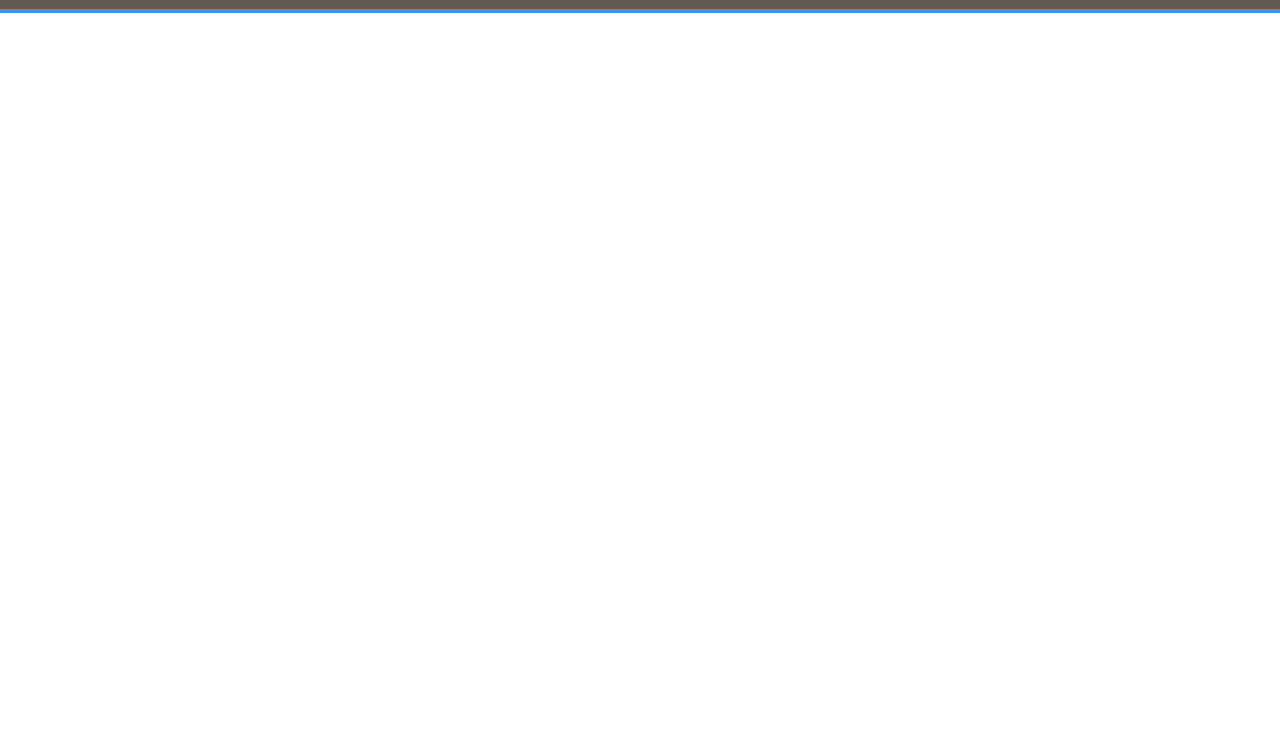
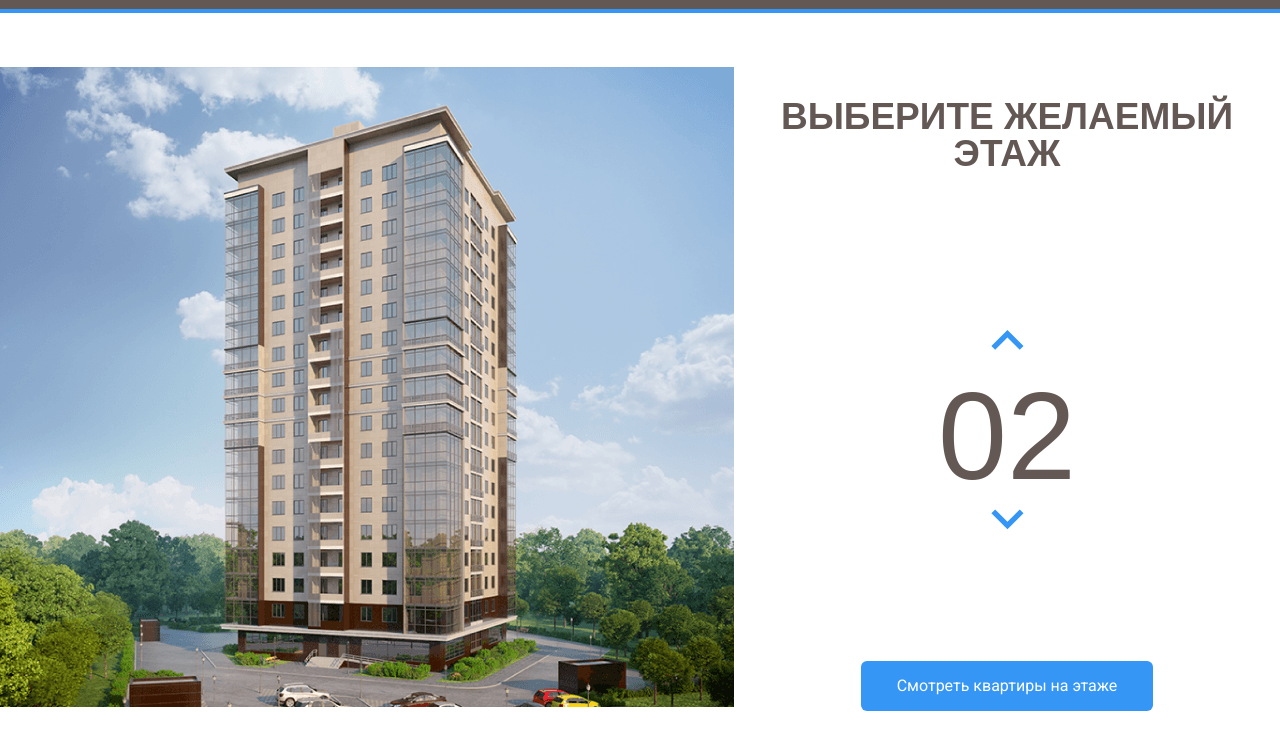
Before and after one commit to Bormansudo/project-melody, a plain HTML site: page index.html in a window 1280 px wide. Shown: the part 59-800 px from the top of the page. Drawn offline with Linux system fonts and the light colour scheme.

Commit message:
Add files via upload

```diff
--- a/css/style.css
+++ b/css/style.css
@@ -1,3 +1,12 @@
+@font-face {
+  font-family: "Bebas Neue";
+  src: local("BebasRegular"), local("BebasRegular"),
+    url("BebasRegular.woff2") format("woff2"),
+    url("BebasRegular.woff") format("woff");
+  font-weight: normal;
+  font-style: normal;
+  font-display: swap;
+}
 * {
   box-sizing: border-box; /*Высота и ширина будет складываться, а не прибавляться */
 }
@@ -50,3 +59,54 @@ header {
   font-size: 17px;
   line-height: 21px;
 }
+.main {
+  max-width: 1280px;
+  margin: auto;
+  padding-top: 54px;
+  display: flex;
+}
+.main-floor {
+  flex-grow: 1; /* Контейнер будет занимать все свободное пространство */
+  text-align: center; /* Выравнивание текста по центу */
+  display: flex; /* Флекс контейнера */
+  flex-direction: column; /* Все элменты в колонку*/
+  align-items: center; /* Выравнивание по центру*/
+  justify-content: space-between; /* В данном случае выравнивание по вертикали. так как сверху выставлено в колонку*/
+}
+.home-image path {
+  opacity: 0; /* Видимость = 0 */
+  cursor: pointer; /* При наведении появляется палец */
+}
+.home-image path:hover {
+  opacity: 1; /* Видимость = 1 при наведении мыши*/
+}
+.counter-group {
+  display: flex; /* Флекс контейнера */
+  flex-direction: column; /* Все элменты в колонку*/
+  align-items: center; /* Выравнивание по центру*/
+}
+.counter-button {
+  background-color: #fff;
+  border: none;
+  cursor: pointer;
+}
+.main-title {
+  font-family: "BebasRegular", sans-serif;
+  font-size: 37px;
+  line-height: 37px;
+  color: #635854;
+}
+.counter {
+  font-family: "BebasRegular", sans-serif;
+  color: #635854;
+  font-size: 124px;
+  margin-top: 10px;
+}
+.button {
+  background-color: #3596f5;
+  color: #fff;
+  border-radius: 6px;
+  border: none;
+  padding: 16px 36px;
+  cursor: pointer;
+}
--- a/index.html
+++ b/index.html
@@ -42,5 +42,55 @@
     </div>
     <!-- /.navbar -->
   </header>
+
+  <main class="main">
+    <div class="main-image">
+      <!-- <img src="picture/ico/floor.svg" alt="Вид дома"> -->
+      <svg
+      class="home-image"
+      width="734" height="640" viewBox="0 0 734 640" fill="none" xmlns="http://www.w3.org/2000/svg"
+        xmlns:xlink="http://www.w3.org/1999/xlink">
+        <rect width="734" height="640" fill="url(#pattern0)" />
+        <defs>
+          <pattern id="pattern0" patternContentUnits="objectBoundingBox" width="1" height="1">
+            <use xlink:href="#image0" transform="translate(-0.00408719) scale(0.0013624 0.0015625)" />
+          </pattern>
+          <image id="image0" width="740" height="640" xlink:href="picture/img/home.png" />
+        </defs>
+        <path d="M222 531L442.8 539L512 525.3V547L443.5 566.7L222 555.7V531Z" fill="#3595F6" fill-opacity="0.75" />
+        <path d="M223 530V505L443.3 508.3L513 505V525L443.7 538L223 530Z" fill="#3595F6" fill-opacity="0.75" />
+        <path d="M223 504V479H444H513V502L445 509L223 504Z" fill="#3595F6" fill-opacity="0.75" />
+        <path d="M223 480V455L444.3 451.3L512 458V480H444" fill="#3595F6" fill-opacity="0.75" />
+        <path d="M223 454V428L444.5 424.7L513 435.7V457L444 450.3L223 454Z" fill="#3595F6" fill-opacity="0.75" />
+        <path d="M222 427V403.3L443 391L514 414V435.3L443 423L222 427Z" fill="#3595F6" fill-opacity="0.75" />
+        <path d="M222 405V380L444.2 363.7L514 392.3V413L443.7 391.3L222 405Z" fill="#3595F6" fill-opacity="0.75" />
+        <path d="M222 380V355L444.5 334.7L514 371.3V392L442 363.3L222 380Z" fill="#3595F6" fill-opacity="0.75" />
+        <path d="M222 354V330L445 305.3L514 349.3V371L444.7 333L222 354Z" fill="#3595F6" fill-opacity="0.75" />
+        <path d="M222 329V305L444.5 276.3L514 327.3V348L443.7 305.7L222 329Z" fill="#3595F6" fill-opacity="0.75" />
+        <path d="M221 305V281L443.3 248L514 307.3V327L444 276.3L221 305Z" fill="#3595F6" fill-opacity="0.75" />
+        <path d="M222 280V256L443.2 221L513 285V306L444.3 247.7L222 280Z" fill="#3595F6" fill-opacity="0.75" />
+        <path d="M222 256V231L444.3 193L513 263.3V284L444 220L222 256Z" fill="#3595F6" fill-opacity="0.75" />
+        <path d="M222 230V205L442.8 161.3L513 240.3V263L444 189.7L222 230Z" fill="#3595F6" fill-opacity="0.75" />
+        <path d="M223 206V181L443 133L513 218V241L442.3 161.7L223 206Z" fill="#3595F6" fill-opacity="0.75" />
+        <path d="M222 181V156L441.8 104L513 196.3V219L443.3 132.7L222 181Z" fill="#3595F6" fill-opacity="0.75" />
+        <path d="M222 156V130L444 73.3L513 175V196L443.7 104.3L222 156Z" fill="#3595F6" fill-opacity="0.75" />
+      </svg>
+    </div>
+    <!-- /.main-image -->
+    <div class="main-floor">
+      <h2 class="main-title">ВЫБЕРИТЕ ЖЕЛАЕМЫЙ ЭТАЖ</h2>
+      <div class="counter-group">
+        <button class="counter-button counter-up">
+          <img class="counter-arrow counter-up" src="picture/ico/up.svg" alt="">
+        </button>
+        <span class="counter">02</span>
+        <button class="counter-button counter-down">
+          <img class="counter-arrow counter-dw" src="picture/ico/dw.svg" alt="">
+        </button>
+      </div>
+      <!-- /.counter-group -->
+      <button class="button button-primary">Смотреть квартиры на этаже</button>
+    </div>
+  </main>
 </body>
 </html>
```
Also changed, not shown: fonts/BebasRegular.woff (added), fonts/BebasRegular.woff2 (added), picture/for_fav.svg (added), picture/ico/dw.svg (added), picture/ico/fb.svg (added), picture/ico/floor.svg (added), picture/ico/inst.svg (added), picture/ico/tw.svg (added), picture/ico/up.svg (added), picture/ico/yt.svg (added), picture/img/home.png (added).
